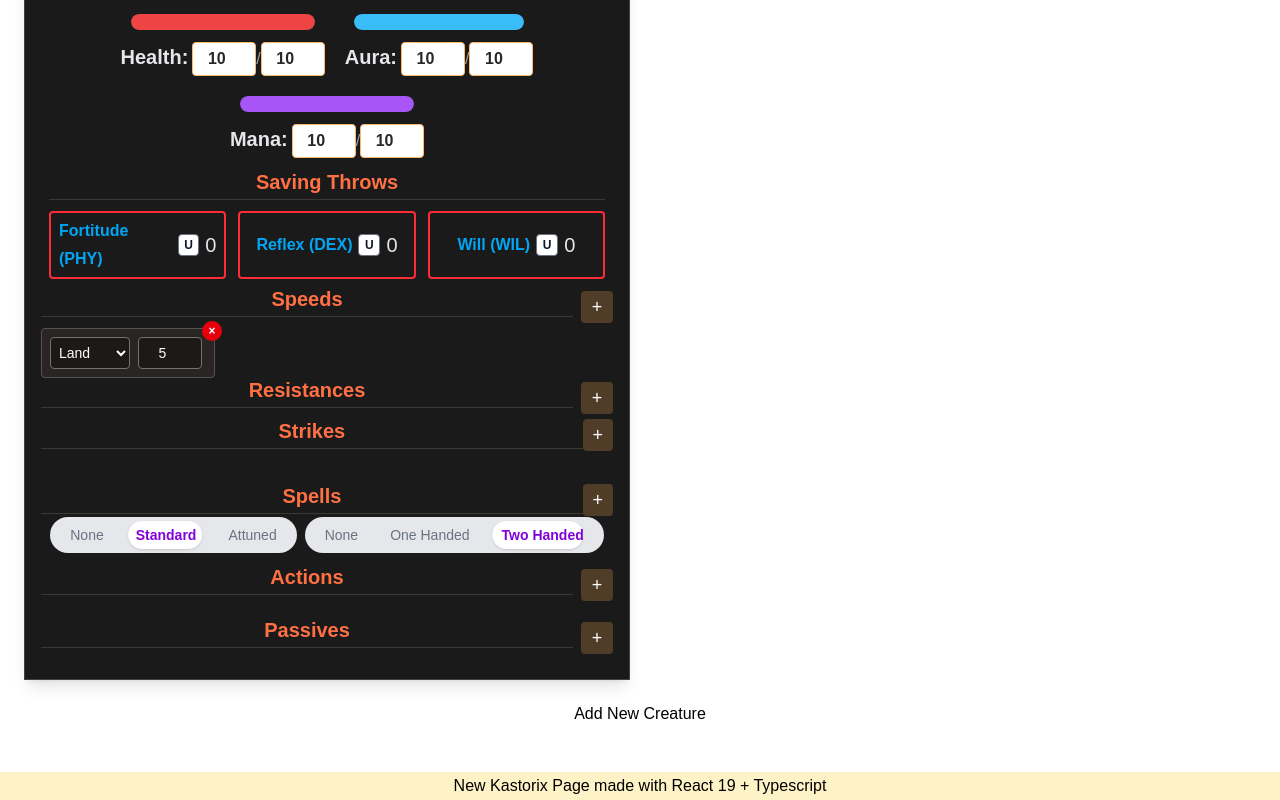
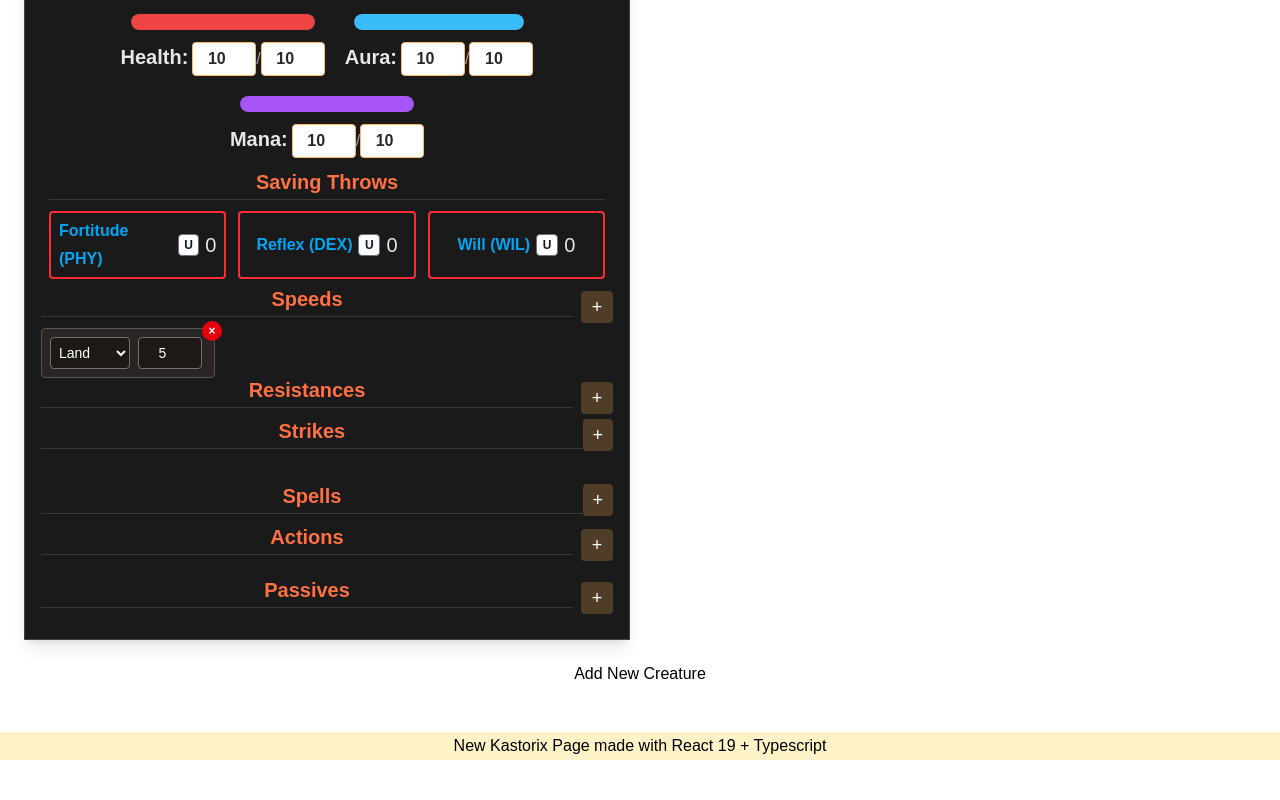
Before and after one commit to Acasez/kastorixv2, a React (Vite) app: page /kastorixv2/DMScreen in a window 1280 px wide. Shown: the part 595-1395 px from the top of the page. After the commit the page ends 1355 px from the top, so only its background shows below. Built offline with nearby package versions, Linux system fonts and the light colour scheme.

Commit message:
Hide components if no spells

```diff
--- a/src/components/DMScreen/CreatureSpellList.tsx
+++ b/src/components/DMScreen/CreatureSpellList.tsx
@@ -106,6 +106,7 @@ export default function CreatureSpellList() {
           +
         </button>
       </div>
+      {creature.spells.length > 0 && (
         <div className="flex flex-row justify-center mb-3 -mt-2 gap-2">
           <MultiOptionSwitch<VerbalComponent>
             options={["None", "Standard", "Attuned"]}
@@ -132,7 +133,7 @@ export default function CreatureSpellList() {
             }
           />
         </div>
-
+      )}
       <div className="flex flex-wrap gap-2">
         {selectedSpells.map((spell) => (
           <SpellComponent
```
Lines whose indentation alone changed are shown as unchanged.
